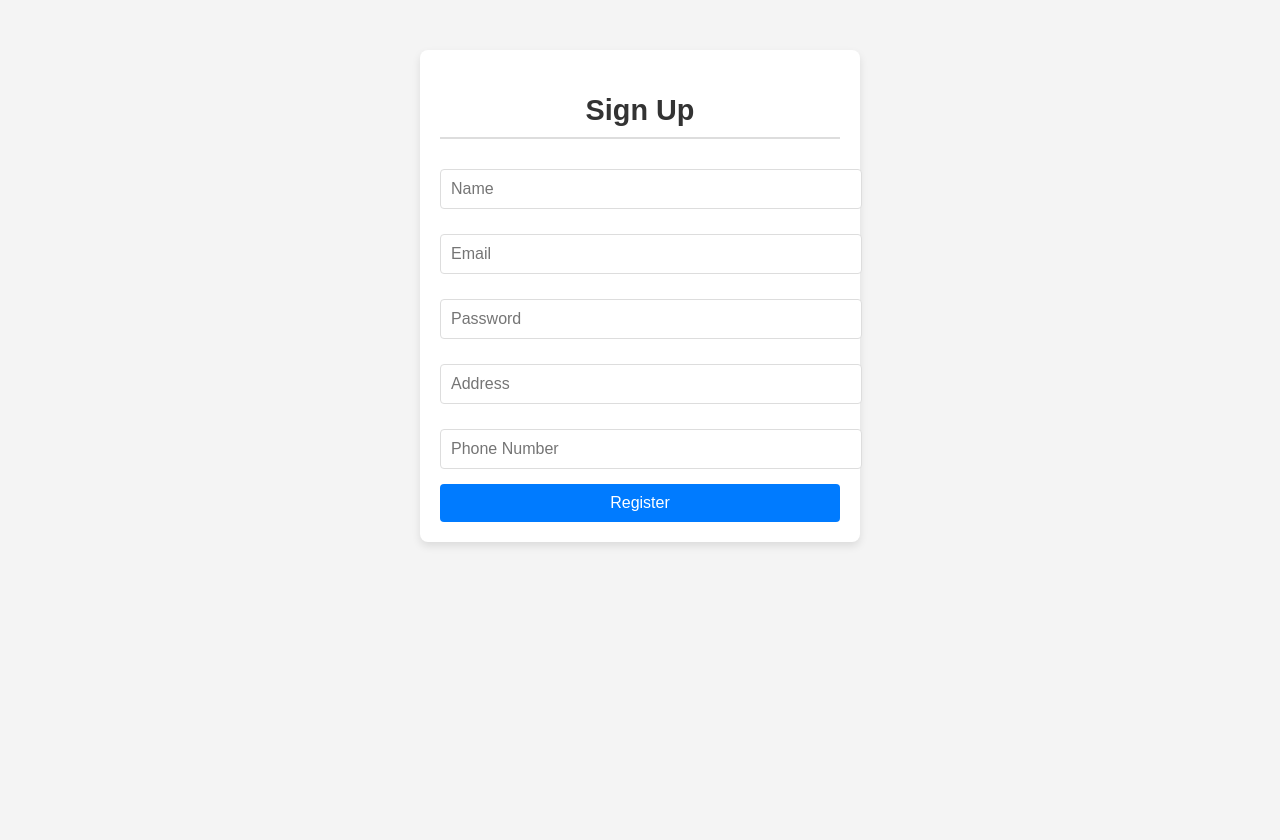
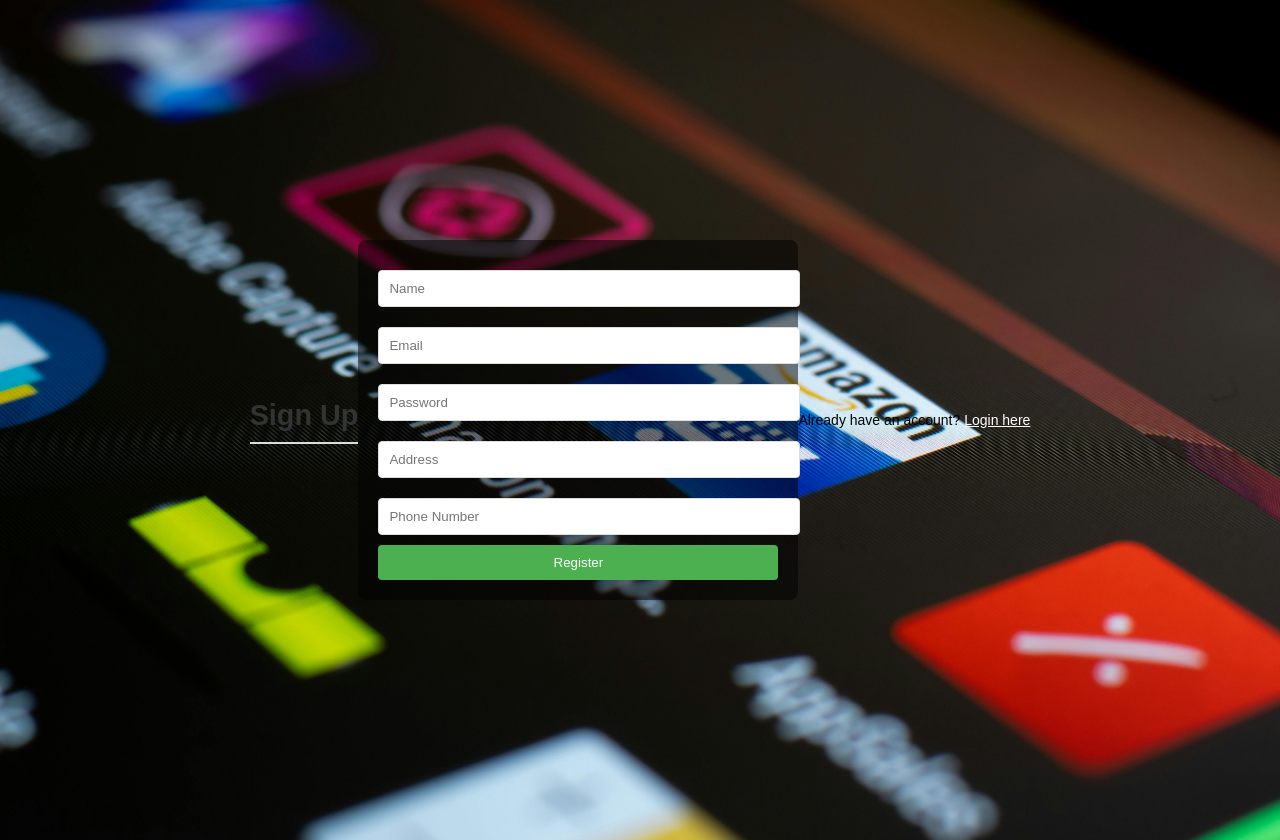
Before and after one commit to membae/amazon, a React (Create React App) app in the folder client/zon/: page /signup in a window 1280 px wide. Before the commit the page ends 800 px from the top, so only its background shows below. Built offline with nearby package versions, Linux system fonts and the light colour scheme.

Commit message:
styled the login and signup

```diff
--- a/client/zon/src/components/Navbar.jsx
+++ b/client/zon/src/components/Navbar.jsx
@@ -1,14 +1,19 @@
 import React from 'react';
-import { Link } from 'react-router-dom';
+import { Link, useLocation } from 'react-router-dom';
 import Cookies from 'js-cookie';
 import './Navbar.css'; // Importing the CSS
 
 const Navbar = () => {
-    // Get the user's role from cookies
+    const location = useLocation(); // Get the current location
     const userRole = Cookies.get('user_role');
 
-    // Check if the role is 'admin'
-    const isAdmin = userRole === 'admin';
+    // Do not render Navbar on /login or /signup routes
+    if (location.pathname === '/login' || location.pathname === '/signup') {
+        return null; // Return nothing, effectively hiding the Navbar
+    }
+
+    // Check if the user is an admin
+    const isAdmin = userRole && userRole === 'admin';
 
     return (
         <nav>
--- a/client/zon/src/pages/Signin.jsx
+++ b/client/zon/src/pages/Signin.jsx
@@ -2,7 +2,7 @@ import React, { useState } from 'react';
 import { useNavigate } from 'react-router-dom';
 import axios from 'axios';
 import Cookies from 'js-cookie';
-import './Auth.css'; // Import the CSS file
+import './Auth.css'; // Import the CSS file (you can keep this if you have additional styles)
 
 const Signin = () => {
     const [formData, setFormData] = useState({
@@ -27,16 +27,15 @@ const Signin = () => {
             const response = await axios.post('http://127.0.0.1:5555/login', formData, {
                 withCredentials: true
             });
-            console.log( response.data);
+            console.log(response.data);
 
             if (response.data.message === 'Login successful!') {
                 alert("Login successful!");
-                Cookies.set('user_id', response.data.user.id);
-                Cookies.set('user_name', response.data.user.name);
-                Cookies.set('user_email', response.data.user.email);
-                Cookies.set('user_phone', response.data.user.phone_number);
-                Cookies.set('user_role', response.data.user.role);
-
+                Cookies.set('user_id', response.data.user.id, { expires: 7 });  // Expires in 7 days
+                Cookies.set('user_name', response.data.user.name, { expires: 7 });
+                Cookies.set('user_email', response.data.user.email, { expires: 7 });
+                Cookies.set('user_phone', response.data.user.phone_number, { expires: 7 });
+                Cookies.set('user_role', response.data.user.role, { expires: 7 });
                 navigate('/');
             } else {
                 setError(response.data.message);
@@ -47,10 +46,31 @@ const Signin = () => {
         }
     };
 
+    const containerStyle = {
+        backgroundImage: 'url(/amazonback.jpg)', // Path relative to the public folder
+        backgroundSize: 'cover',
+        backgroundPosition: 'center',
+        minHeight: '100vh', // Ensure the background covers the entire screen
+        display: 'flex',
+        justifyContent: 'center',
+        alignItems: 'center',
+        color: 'black', // Text color for readability
+        padding: '20px',
+        fontSize:"80px"
+    };
+
+    const formStyle = {
+        background: 'rgba(0, 0, 0, 0.5)', // Semi-transparent background for the form
+        padding: '20px',
+        borderRadius: '8px',
+        width: '100%',
+        maxWidth: '400px',
+    };
+
     return (
-        <div className="auth-container">
+        <div style={containerStyle}>
             <h2>Sign In</h2>
-            <form onSubmit={handleSubmit} className="auth-form">
+            <form onSubmit={handleSubmit} style={formStyle}>
                 <input
                     name="email"
                     placeholder="Email"
@@ -58,6 +78,7 @@ const Signin = () => {
                     value={formData.email}
                     onChange={handleChange}
                     required
+                    style={{ width: '100%', marginBottom: '10px', padding: '10px' }}
                 />
                 <input
                     name="password"
@@ -66,10 +87,16 @@ const Signin = () => {
                     value={formData.password}
                     onChange={handleChange}
                     required
+                    style={{ width: '100%', marginBottom: '10px', padding: '10px' }}
                 />
-                <button type="submit">Login</button>
+                <button type="submit" style={{ width: '100%', padding: '10px', backgroundColor: '#4CAF50', color: 'white', border: 'none', cursor: 'pointer' }}>
+                    Login
+                </button>
             </form>
-            {error && <p className="error-message">{error}</p>}
+            {error && <p style={{ color: 'red', fontSize: '14px' }}>{error}</p>}
+            <p style={{ fontSize: '14px' }}>
+                Don't have an account? <a href="/signup" style={{ color: '#fff', textDecoration: 'underline' }}>Register here</a>
+            </p>
         </div>
     );
 };
--- a/client/zon/src/pages/Signup.jsx
+++ b/client/zon/src/pages/Signup.jsx
@@ -2,7 +2,7 @@ import React, { useState } from 'react';
 import { useNavigate } from 'react-router-dom';
 import axios from 'axios';
 import Cookies from 'js-cookie';
-import './Auth.css'; // Import the CSS file
+import './Auth.css'; // Import the CSS file (you can keep this if you have additional styles)
 
 const Signup = () => {
     const [formData, setFormData] = useState({
@@ -58,18 +58,86 @@ const Signup = () => {
         }
     };
 
+    // Inline CSS Styles
+    const containerStyle = {
+        backgroundImage: 'url(/amazonback.jpg)', // Path relative to the public folder
+        backgroundSize: 'cover',
+        backgroundPosition: 'center',
+        minHeight: '100vh', // Ensure the background covers the entire screen
+        display: 'flex',
+        justifyContent: 'center',
+        alignItems: 'center',
+        color: 'black', // Text color for readability
+        padding: '20px'
+    };
+
+    const formStyle = {
+        background: 'rgba(0, 0, 0, 0.5)', // Semi-transparent background for the form
+        padding: '20px',
+        borderRadius: '8px',
+        width: '100%',
+        maxWidth: '400px',
+    };
+
     return (
-        <div className="auth-container">
+        <div style={containerStyle}>
             <h2>Sign Up</h2>
-            <form onSubmit={handleSubmit} className="auth-form">
-                <input name="name" placeholder="Name" onChange={handleChange} required />
-                <input name="email" placeholder="Email" type="email" onChange={handleChange} required />
-                <input name="password" placeholder="Password" type="password" onChange={handleChange} required />
-                <input name="address" placeholder="Address" onChange={handleChange} required />
-                <input name="phone_number" placeholder="Phone Number" onChange={handleChange} required />
-                <button type="submit">Register</button>
+            <form onSubmit={handleSubmit} style={formStyle}>
+                <input
+                    name="name"
+                    placeholder="Name"
+                    onChange={handleChange}
+                    required
+                    style={{ width: '100%', marginBottom: '10px', padding: '10px' }}
+                />
+                <input
+                    name="email"
+                    placeholder="Email"
+                    type="email"
+                    onChange={handleChange}
+                    required
+                    style={{ width: '100%', marginBottom: '10px', padding: '10px' }}
+                />
+                <input
+                    name="password"
+                    placeholder="Password"
+                    type="password"
+                    onChange={handleChange}
+                    required
+                    style={{ width: '100%', marginBottom: '10px', padding: '10px' }}
+                />
+                <input
+                    name="address"
+                    placeholder="Address"
+                    onChange={handleChange}
+                    required
+                    style={{ width: '100%', marginBottom: '10px', padding: '10px' }}
+                />
+                <input
+                    name="phone_number"
+                    placeholder="Phone Number"
+                    onChange={handleChange}
+                    required
+                    style={{ width: '100%', marginBottom: '10px', padding: '10px' }}
+                />
+                <button
+                    type="submit"
+                    style={{
+                        width: '100%',
+                        padding: '10px',
+                        backgroundColor: '#4CAF50',
+                        color: 'white',
+                        border: 'none',
+                        cursor: 'pointer',
+                    }}
+                >
+                    Register
+                </button>
             </form>
-            {errorMessage && <p className="error-message">{errorMessage}</p>}
+            {errorMessage && <p style={{ color: 'red', fontSize: '14px' }}>{errorMessage}</p>}
+            <p style={{ fontSize: '14px' }}>
+                Already have an account? <a href="/login" style={{ color: '#fff', textDecoration: 'underline' }}>Login here</a>
+            </p>
         </div>
     );
 };
```
Also changed, not shown: client/zon/public/amazonback.jpg (added), client/zon/public/mainback.jpg (added).
